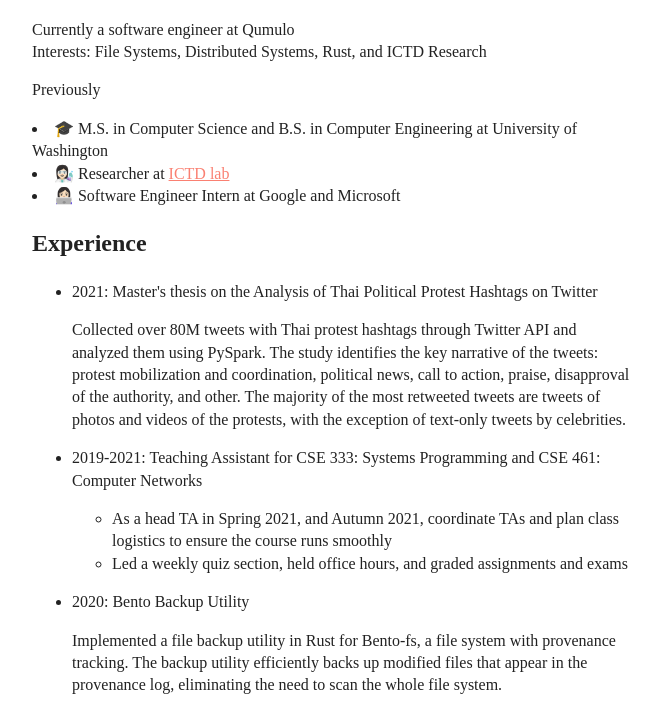
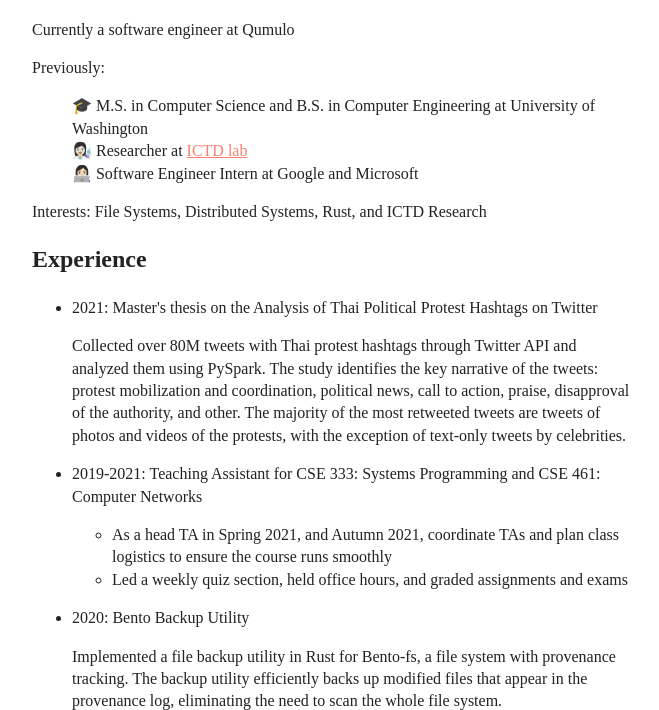
Before and after one commit to pathiratk/personal-website, a plain HTML site: page index.html in a window 1280 px wide. Shown: the part 87-797 px from the top of the page, without its empty margins (308-967 px from the left). Drawn offline with Linux system fonts and the light colour scheme.

Commit message:
add remove-bullet css class

```diff
--- a/index.html
+++ b/index.html
@@ -26,14 +26,16 @@
       <p>
         Currently a software engineer at Qumulo</br>
         <!-- TODO:  link to Qumulo-->
-        Interests: File Systems, Distributed Systems, Rust, and ICTD Research
       </p>
       <p>
-      Previously
+      Previously:
+      <ul class="no-bullets">
         <li> 🎓  M.S. in Computer Science and B.S. in Computer Engineering at University of Washington</li>
         <li> 👩🏻‍🔬 Researcher at <a href="https://ictd.cs.washington.edu">ICTD lab</a></li>
         <li>👩🏻‍💻 Software Engineer Intern at Google and Microsoft</li>
+      </ul>
       </p>
+        Interests: File Systems, Distributed Systems, Rust, and ICTD Research
     </div>
 
 
--- a/main.css
+++ b/main.css
@@ -32,3 +32,7 @@
 a:visited {
   color:crimson;
 }
+
+ul.no-bullets {
+    list-style-type: none;
+  }
```
